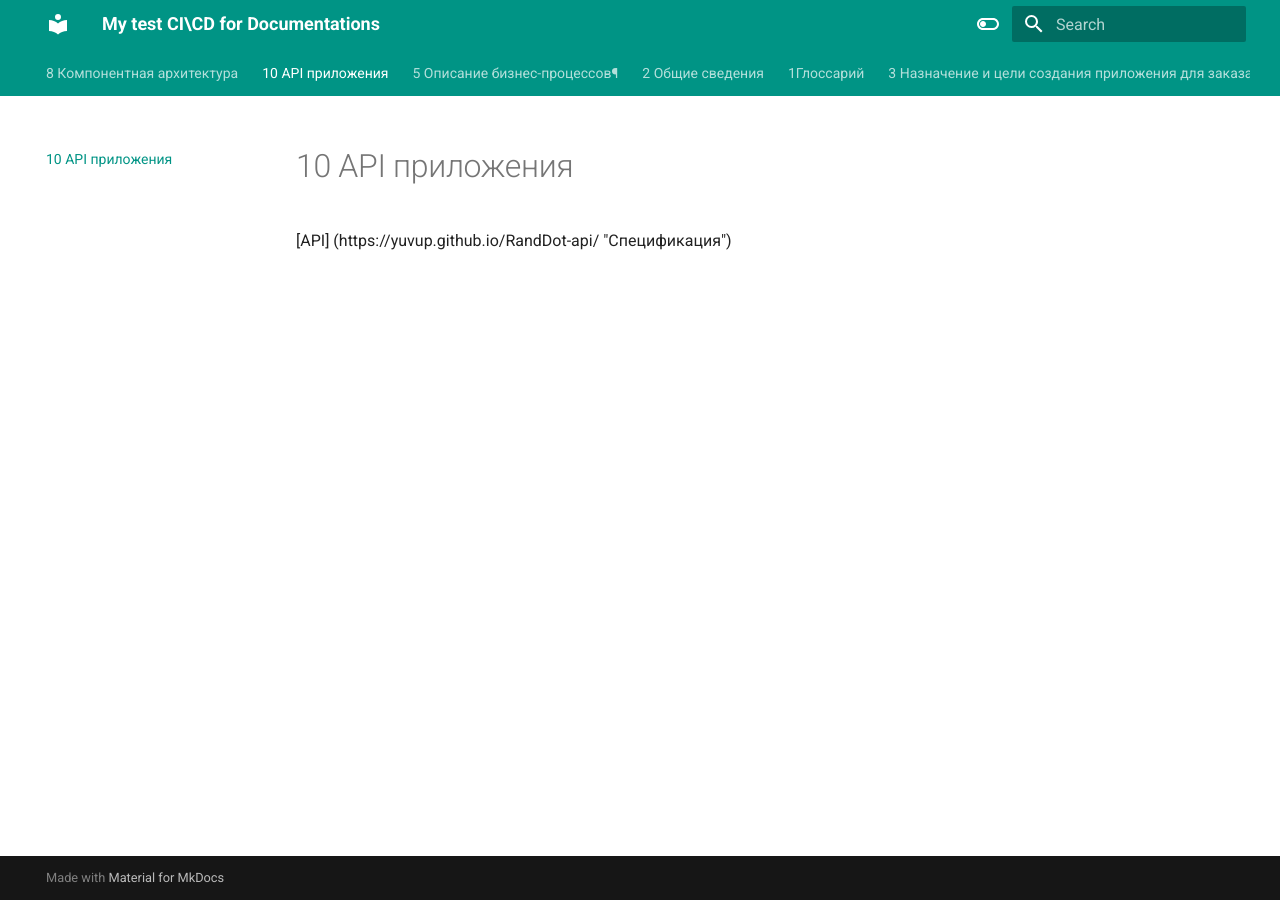
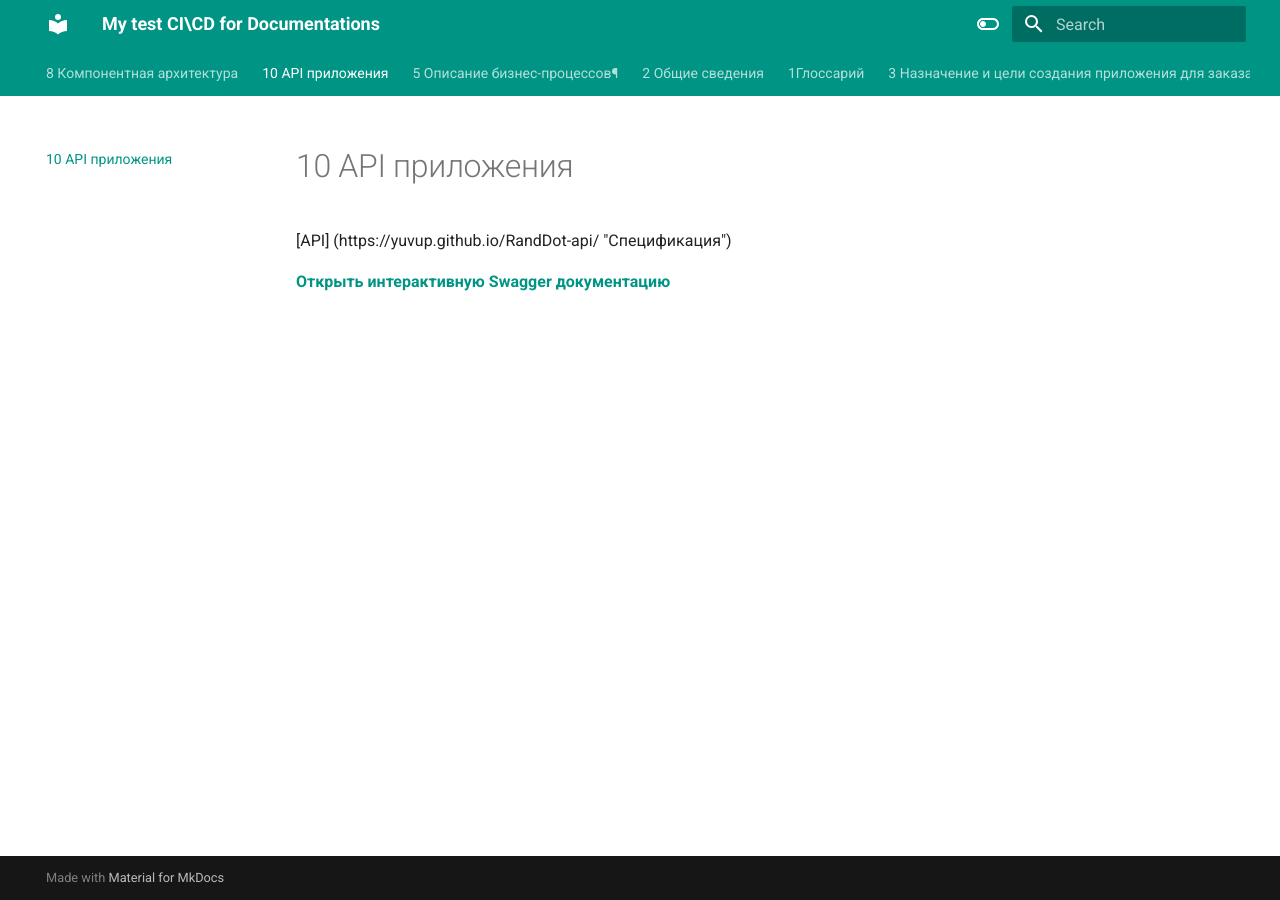
Before and after one commit to YuVUp/SA_Final_Work, an MkDocs documentation site: the page built from docs/api.md, in a window 1280 px wide. Built offline with MkDocs 1.6.1 and Material for MkDocs 9.7.7, drawn with Linux system fonts in a browser that asks for light colours.

```diff
--- a/docs/api.md
+++ b/docs/api.md
@@ -3,9 +3,4 @@
 [API] (https://yuvup.github.io/RandDot-api/ "Спецификация")
 
 
-<script>
-    SwaggerUIBundle({
-        url: 'https://yuvup.github.io/RandDot-api/',
-        dom_id: '#swagger-ui'
-    });
-</script>
+[**Открыть интерактивную Swagger документацию**](https://yuvup.github.io/RandDot-api/)
```
